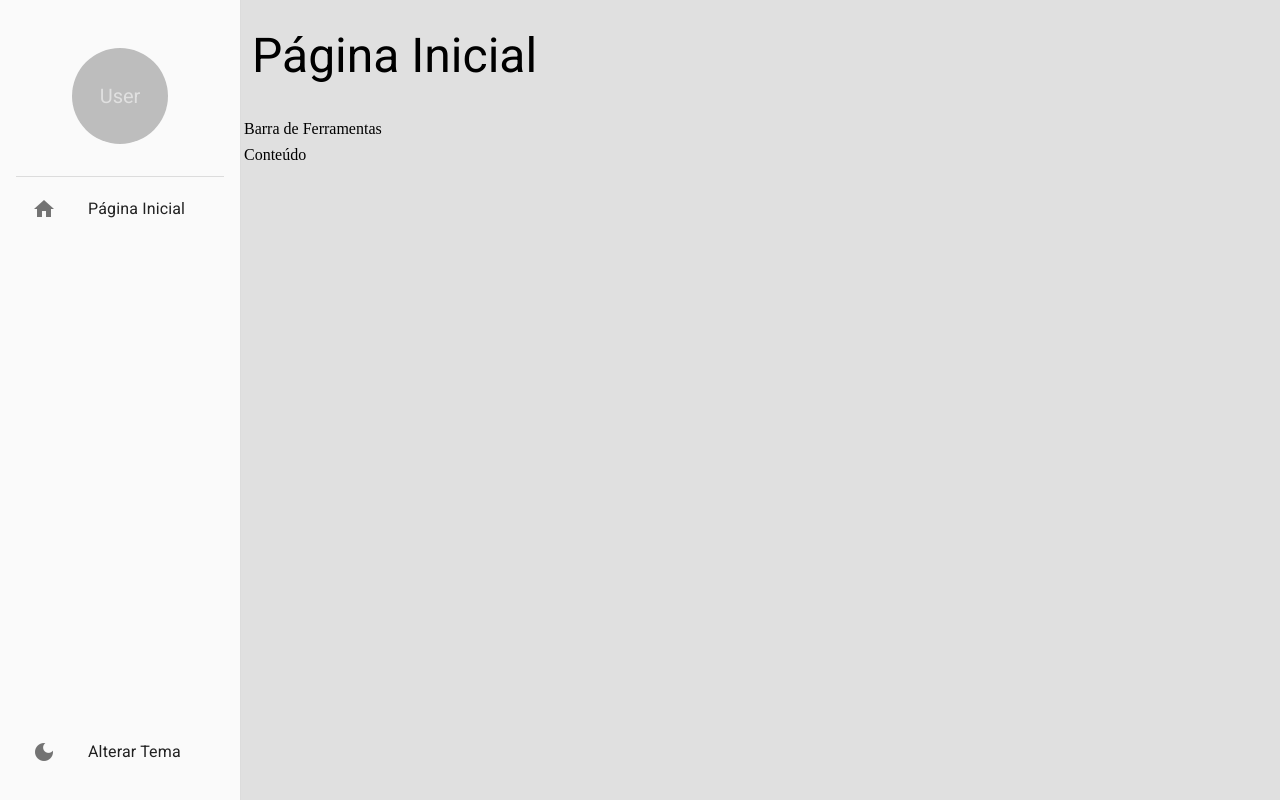
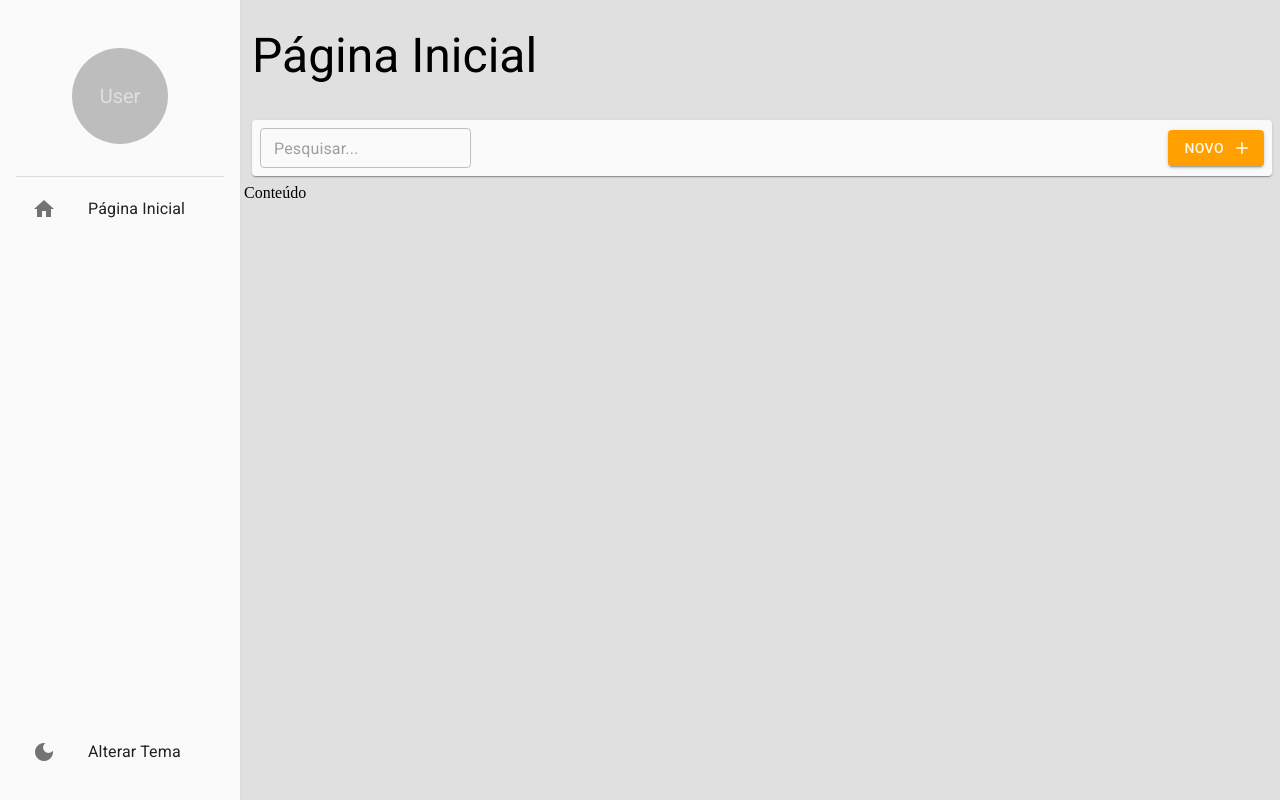
Before and after one commit to MASguilherme/crud-react-com-mui, a React (Create React App) app in the folder crud/: page /pagina-inicial in a window 1280 px wide. Built offline with nearby package versions, Linux system fonts and the light colour scheme.

Commit message:
ferramenta das listagens

```diff
--- a/crud/src/pages/dashboard/Dashboard.tsx
+++ b/crud/src/pages/dashboard/Dashboard.tsx
@@ -1,8 +1,13 @@
 import { LayoutBaseDePagina } from '../../shared/layouts';
+import { FerramentasDaListagem } from '../../shared/components/';
+
 export const Dashboard = () => {
     return (
         <LayoutBaseDePagina titulo='Página Inicial'
-            barraDeFerramentas={<>Barra de Ferramentas</>}>
+            barraDeFerramentas={
+                <FerramentasDaListagem
+                    mostrarInputDaBusca/>
+            }>
             Conteúdo
         </LayoutBaseDePagina>
     );
--- /dev/null
+++ b/crud/src/shared/components/ferramentas-da-listagem/FerramentasDaListagem.tsx
@@ -0,0 +1,54 @@
+
+import { Box, Button, TextField, Paper, useTheme, Icon } from '@mui/material';
+
+interface IFerramentasDaListagem {
+    textoDaBusca?: string;
+    mostrarInputDaBusca?: boolean;
+    aoMudarTextoDaBusca?: (novoTexto: string) => void;
+    textoBotao?: string;
+    mostrarBotao?: boolean;
+    aoClicarEmNovo?: () => void;
+}
+
+export const FerramentasDaListagem: React.FC<IFerramentasDaListagem> = ({
+    textoDaBusca = '',
+    mostrarInputDaBusca = false,
+    aoMudarTextoDaBusca,
+    textoBotao = 'Novo',
+    mostrarBotao = true,
+    aoClicarEmNovo,
+}) => {
+    const theme = useTheme();
+
+    return (
+        <Box component={Paper}
+            height={theme.spacing(5)}
+            display='flex'
+            paddingX={2}
+            padding={1}
+            marginX={1}
+            gap={1}
+            alignItems='center'>
+
+            {mostrarInputDaBusca && (<TextField
+                size='small'
+                placeholder='Pesquisar...'
+                value={textoDaBusca}
+                onChange={(e) => aoMudarTextoDaBusca?.(e.target.value)} />)
+            }
+
+            <Box display='flex' flex={1} justifyContent='end'>
+                {mostrarBotao && (
+                    <Button
+                        color='primary'
+                        variant='contained'
+                        endIcon={<Icon>add</Icon>}
+                        onClick={aoClicarEmNovo}
+                    >{textoBotao}
+                    </Button>)
+                }
+            </Box>
+
+        </Box>
+    );
+};
--- a/crud/src/shared/components/index.ts
+++ b/crud/src/shared/components/index.ts
@@ -1 +1,2 @@
 export * from './menu-lateral/MenuLateral';
+export * from './ferramentas-da-listagem/FerramentasDaListagem';
--- a/crud/src/shared/components/menu-lateral/MenuLateral.tsx
+++ b/crud/src/shared/components/menu-lateral/MenuLateral.tsx
@@ -8,9 +8,9 @@ import {
     ListItemText,
     Icon,
     ListItemIcon,
-    useMediaQuery
+    useMediaQuery,
+    Box
 } from '@mui/material';
-import { Box } from '@mui/system';
 import { useNavigate, useResolvedPath, useMatch } from 'react-router-dom';
 
 import { useAppThemeContext, useDrawerContext } from '../../contexts';
--- a/crud/src/shared/themes/Dark.ts
+++ b/crud/src/shared/themes/Dark.ts
@@ -1,21 +1,20 @@
 import { createTheme } from '@mui/material';
 import { indigo, amber } from '@mui/material/colors';
-import { iconButtonClasses } from '@mui/material/IconButton';
 
 export const DarkTheme = createTheme({
     palette: {
         mode: 'dark',
         primary: {
+            main: amber[700],
+            dark: amber[800],
+            light: amber[500],
+            contrastText: amber[50]
+        },
+        secondary: {
             main: indigo[50],
             dark: indigo[50],
             light: indigo[400],
             contrastText: indigo[600],
-        },
-        secondary: {
-            main: amber[700],
-            dark: amber[800],
-            light: amber[500],
-            contrastText: amber[50]
         },
         background: {
             default: '#000000',
--- a/crud/src/shared/themes/Light.ts
+++ b/crud/src/shared/themes/Light.ts
@@ -4,20 +4,20 @@ import { amber, grey, indigo } from '@mui/material/colors';
 export const LightTheme = createTheme({
     palette: {
         primary: {
+            main: amber[700],
+            dark: amber[800],
+            light: amber[500],
+            contrastText: amber[50]
+        },
+        secondary: {
             main: indigo[600],
             dark: indigo[800],
             light: indigo[400],
             contrastText: indigo[50],
         },
-        secondary: {
-            main: amber[700],
-            dark: amber[800],
-            light: amber[500],
-            contrastText: amber[50]
-        },
         background: {
             default: grey[300],
             paper: grey[50]
         }
-    },
+    }
 });
```
